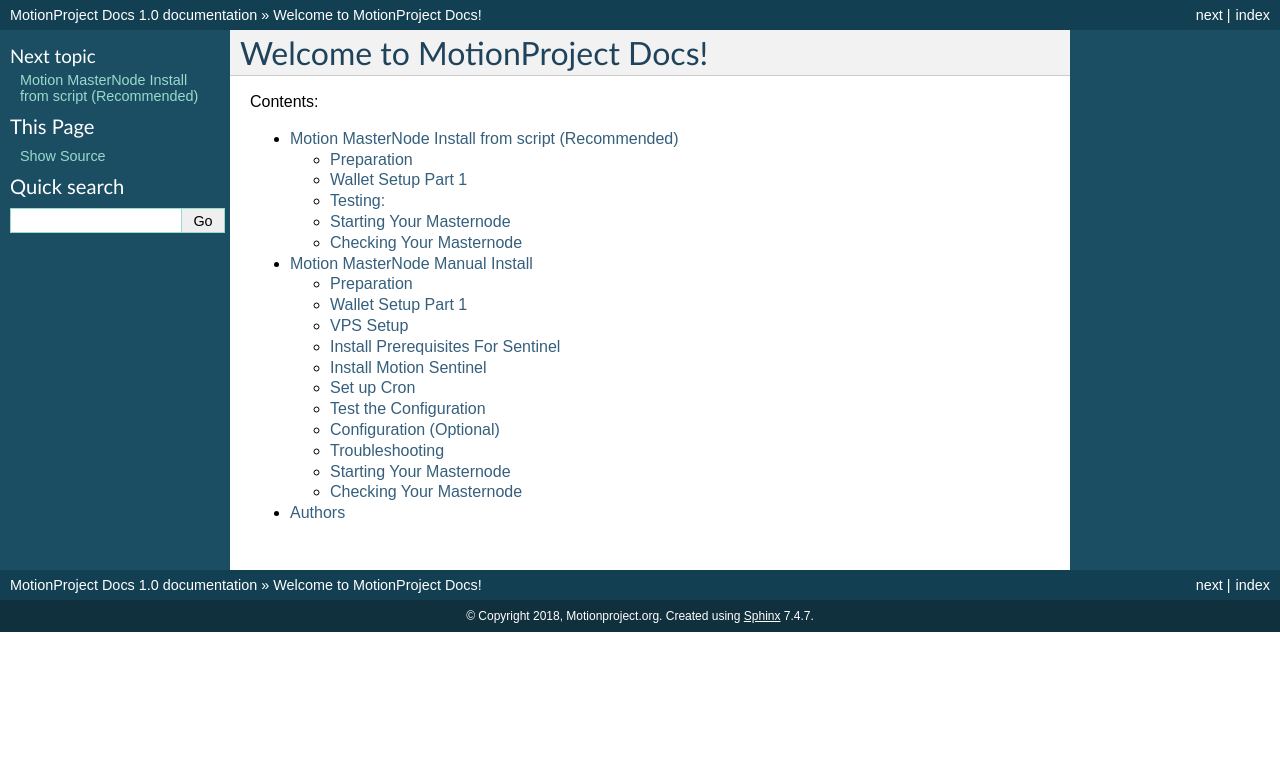
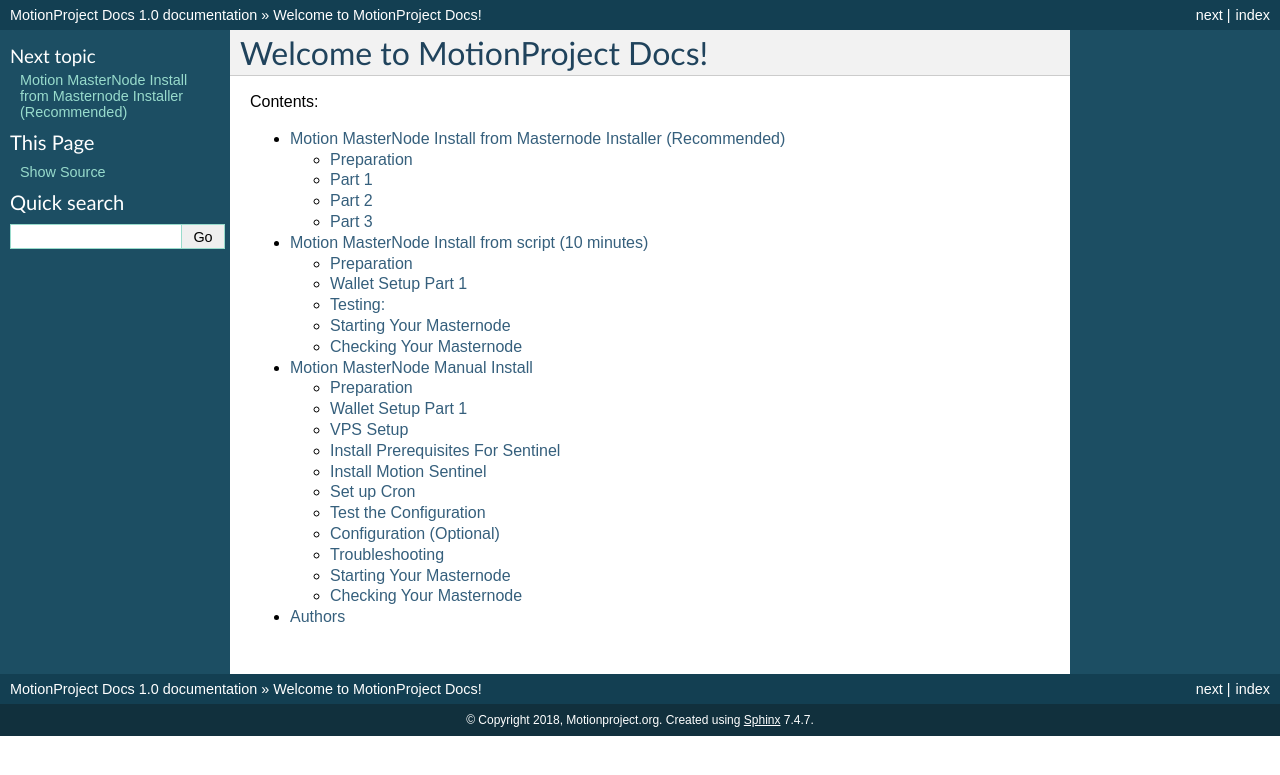
Before and after one commit to motioncrypto/motion-docs, a Sphinx documentation site: the page built from docs/index.rst, in a window 1280 px wide. Shown: the top 775 px of the page. Built offline with Sphinx 7.4.7, drawn with Linux system fonts in a browser that asks for light colours; pages that are not in the unit, such as notebooks, are missing from menus; some of the changed lines change nothing that is shown.

Commit message:
Documentation for Masternode Installer

```diff
--- a/docs/index.rst
+++ b/docs/index.rst
@@ -7,6 +7,7 @@
    :maxdepth: 2
    :glob:
 
+   motion_install_from_installer
    motion_install_from_script
    masternode_setup_vps
    motion_scirpt_kurulum
--- /dev/null
+++ b/docs/motion_install_from_installer.md
@@ -0,0 +1,32 @@
+Motion MasterNode Install from Masternode Installer (Recommended)
+-------
+
+### Preparation
+
+You will need an account from Digital Ocean, you can create one from the installer.
+
+- Make sure you have at least 1000 XMN free on your Wallet.
+- Make sure you have masternodes tab enabled on your Wallet (Settings -> Advanced Settings -> Show Masternodes Tab)
+
+**NOTES:** `PRE_ENABLED` status is NOT an issue, just restart local wallet and wait a few minutes.
+
+'WATCHDOG_EXPIRED' is not a problem if you just installed. Give time for the network to sync, 10 + Minutes.
+
+It will create a new droplet (VPS) for each MasterNode you plan to host.
+
+### Part 1
+
+- Download the Masternode Installer for your platform (Currently only 64 bits OS supported).
+- Close your Motion Wallet if is open.
+- Run the Installer.
+- Login into your DigitalOcean account.
+
+### Part 2
+
+Wait 5-10 minutes while we provision your VPS, sync the wallet and make magic.
+
+### Part 3
+
+When the installer finish the installation, close it. Open your wallet, go to Masternodes tab, right click on your new masternode and then `start alias`.
+
+You are done. Enjoy your new Masternode.
--- a/docs/motion_install_from_script.md
+++ b/docs/motion_install_from_script.md
@@ -1,4 +1,4 @@
-Motion MasterNode Install from script (Recommended)
+Motion MasterNode Install from script (10 minutes)
 -------
 
 ### Preparation
```
